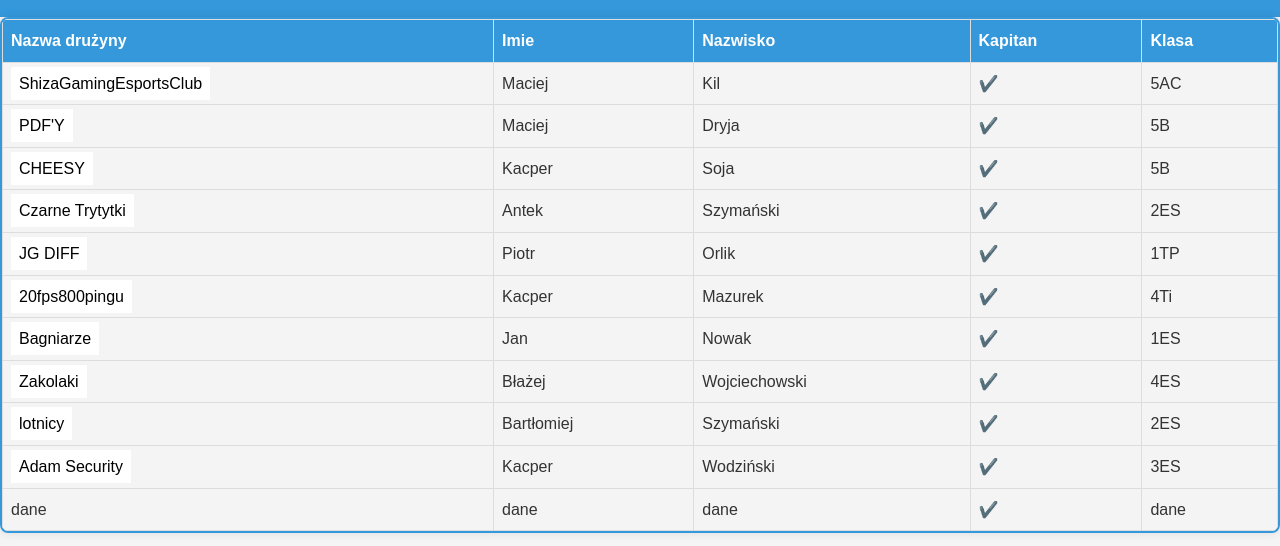
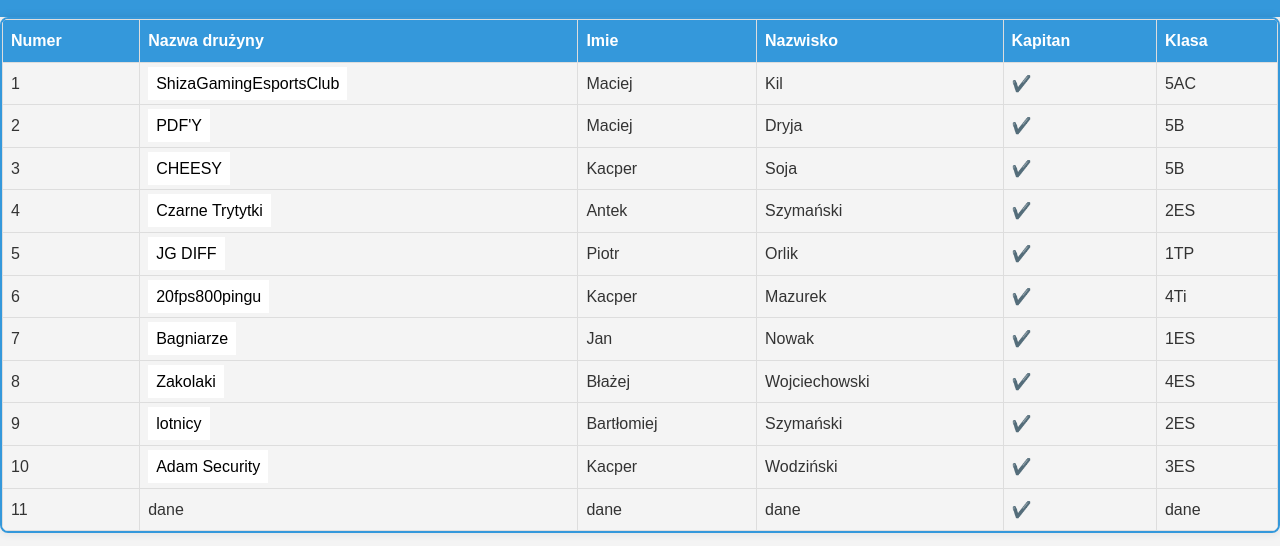
Before and after one commit to ojiro1/test.turniej, a plain HTML site: page index.html in a window 1280 px wide. Shown: the part 241-787 px from the top of the page. Drawn offline with Linux system fonts and the light colour scheme.

Commit message:
Update index.html

```diff
--- a/index.html
+++ b/index.html
@@ -14,6 +14,7 @@
     <div class="mid">
         <table>
             <tr>
+                <th>Numer</th>
                 <th>Nazwa drużyny</th>
                 <th>Imie</th>
                 <th>Nazwisko</th>
@@ -22,6 +23,7 @@
 
             </tr>
             <tr>
+                <td>1</td>
                 <td> <a href="ShizaGaming.html"> ShizaGamingEsportsClub</a></td>
                 <td>Maciej</td>
                 <td>Kil</td>
@@ -29,6 +31,7 @@
                 <td>5AC</td>
             </tr>
             <tr>
+                <td>2</td>
                 <td><a href="PDF'Y.html"> PDF'Y</a></td>
                 <td>Maciej</td>
                 <td>Dryja</td>
@@ -36,6 +39,7 @@
                 <td>5B</td>
             </tr>
             <tr>
+                <td>3</td>
                 <td><a href="CHEESY.html">CHEESY</a></td>
                 <td>Kacper</td>
                 <td>Soja</td>
@@ -43,6 +47,7 @@
                 <td>5B</td>
             </tr>
             <tr>
+                <td>4</td>
                 <td><a href="Czarne_Trytytki.html">Czarne Trytytki</a></td>
                 <td>Antek</td>
                 <td>Szymański</td>
@@ -50,6 +55,7 @@
                 <td>2ES</td>
             </tr>
             <tr>
+                <td>5</td>
                 <td><a href="JG_DIFF.html">JG DIFF</a></td>
                 <td>Piotr</td>
                 <td>Orlik</td>
@@ -57,6 +63,7 @@
                 <td>1TP</td>
             </tr>
             <tr>
+                <td>6</td>
                 <td><a href="20fps800pingu.html">20fps800pingu</a></td>
                 <td>Kacper</td>
                 <td>Mazurek</td>
@@ -64,6 +71,7 @@
                 <td>4Ti</td>
             </tr>
             <tr>
+                <td>7</td>
                 <td><a href="Bagniarze.html">Bagniarze</a></td>
                 <td>Jan</td>
                 <td>Nowak</td>
@@ -71,6 +79,7 @@
                 <td>1ES</td>
             </tr>
             <tr>
+                <td>8</td>
                 <td><a href="Zakolaki.html">Zakolaki</a></td>
                 <td>Błażej</td>
                 <td>Wojciechowski</td>
@@ -78,6 +87,7 @@
                 <td>4ES</td>
             </tr>
             <tr>
+                <td>9</td>
                 <td><a href="lotnicy.html">lotnicy</a></td>
                 <td>Bartłomiej</td>
                 <td>Szymański</td>
@@ -85,6 +95,7 @@
                 <td>2ES</td>
             </tr>
             <tr>
+                <td>10</td>
                 <td><a href="Adam_Security.html">Adam Security</a></td>
                 <td>Kacper</td>
                 <td>Wodziński</td>
@@ -92,6 +103,7 @@
                 <td>3ES</td>
             </tr>
             <tr>
+                <td>11</td>
                 <td>dane</td>
                 <td>dane</td>
                 <td>dane</td>
```
